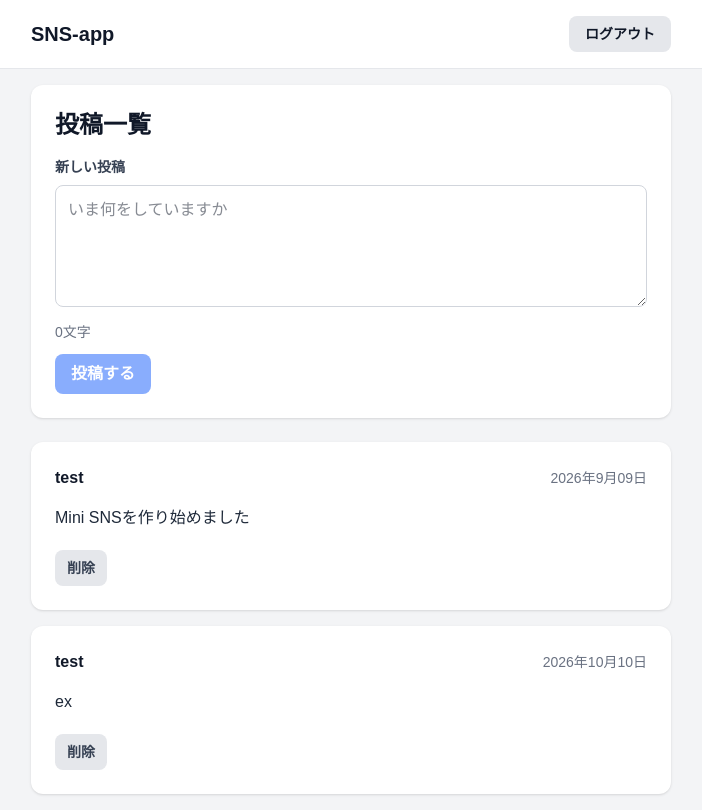
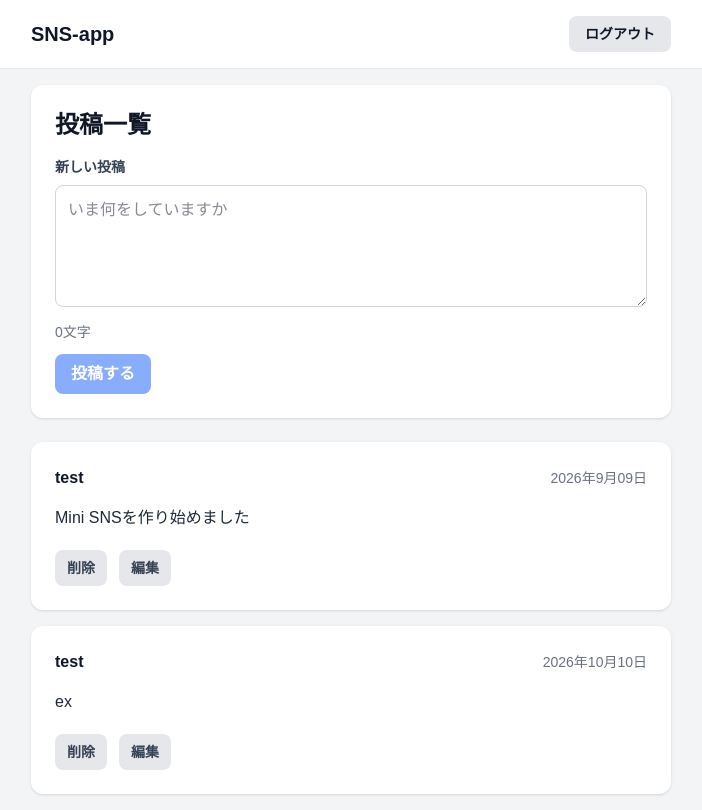
Before and after one commit to tgc-s-dev/sns-app, a Next.js app: page /posts in a window 1280 px wide. Shown: the whole page, without its empty margins (289-991 px from the left). Built offline with nearby package versions, Linux system fonts and the light colour scheme.

Commit message:
投稿カードに編集モードとキャンセル機能を追加

```diff
--- a/components/PostCard.tsx
+++ b/components/PostCard.tsx
@@ -1,4 +1,5 @@
 import type { Post } from "@/types/post";
+import { useState } from "react";
 
 type PostCardProps = {
     post: Post;
@@ -6,6 +7,16 @@ type PostCardProps = {
 }
 
 export default function PostCard({ post, onDelete }:PostCardProps){
+
+    const [isEditing,setIsEditing] = useState(false);
+    const [editContent, setEditContent] = useState("");
+
+    function handleToggleEdit(){
+        setEditContent(post.content);
+        setIsEditing(!isEditing);
+    }
+
+
     return(
         <article className="rounded-xl bg-white p-6 shadow">
             <div className="flex items-center justify-between">
@@ -13,10 +24,19 @@ export default function PostCard({ post, onDelete }:PostCardProps){
                 <time className="text-sm text-gray-500">{post.createdAt}</time>
             </div>
 
-            <p className="mt-4 whitespace-pre-wrap text-gray-800" >
-                {post.content}
-            </p>
-
+            {isEditing ? (
+                <textarea
+                aria-label="投稿内容の編集"
+                value={editContent}
+                onChange={(e) => setEditContent(e.target.value)}
+                rows={4}
+                className="mt-4 w-full rounded-lg border border-gray-300 p-3 text-gray-900"
+                />
+            ) : (
+                <p className="mt-4 whitespace-pre-wrap text-gray-800">
+                    {post.content}
+                </p>
+            )}
             <div className="mt-5 flex items-center gap-3">
                 <button
                 type="button"
@@ -25,6 +45,13 @@ export default function PostCard({ post, onDelete }:PostCardProps){
                 >
                     削除
                 </button>
+                <button
+                type="button"
+                onClick={handleToggleEdit}
+                className="rounded-lg bg-gray-200 px-3 py-2 text-sm font-bold text-gray-700"
+                >
+                    {isEditing ? "キャンセル" : "編集"}
+                </button>
             </div>
         </article>
     )
```
